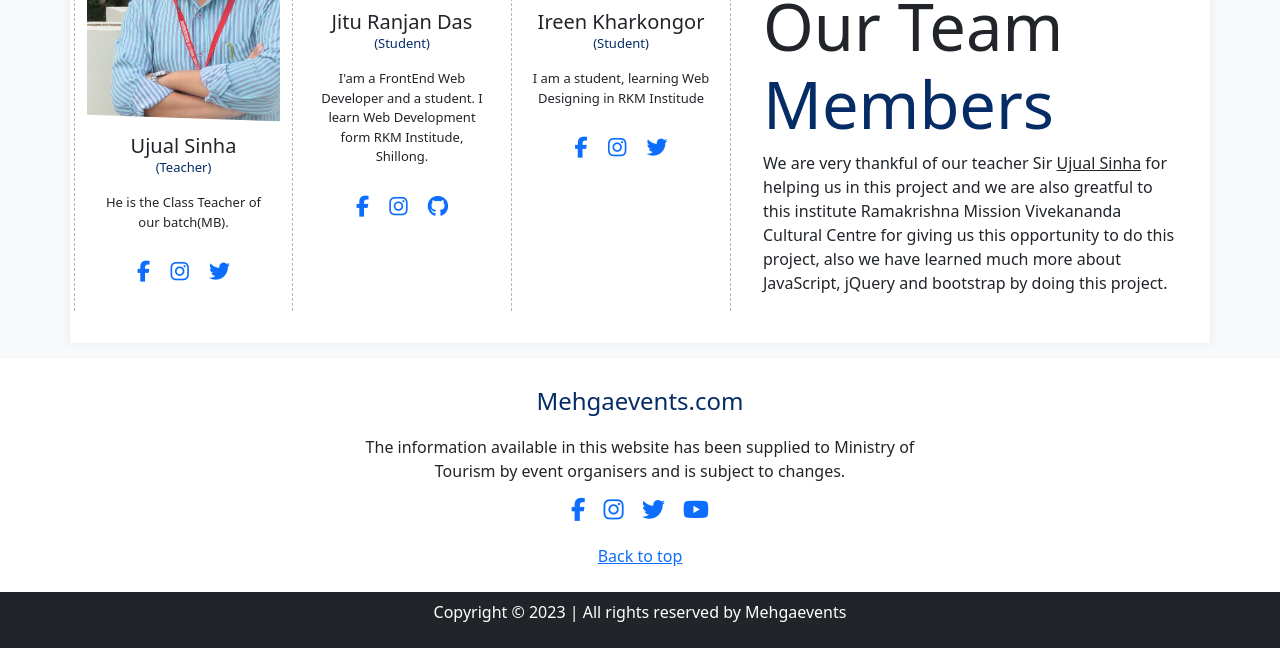
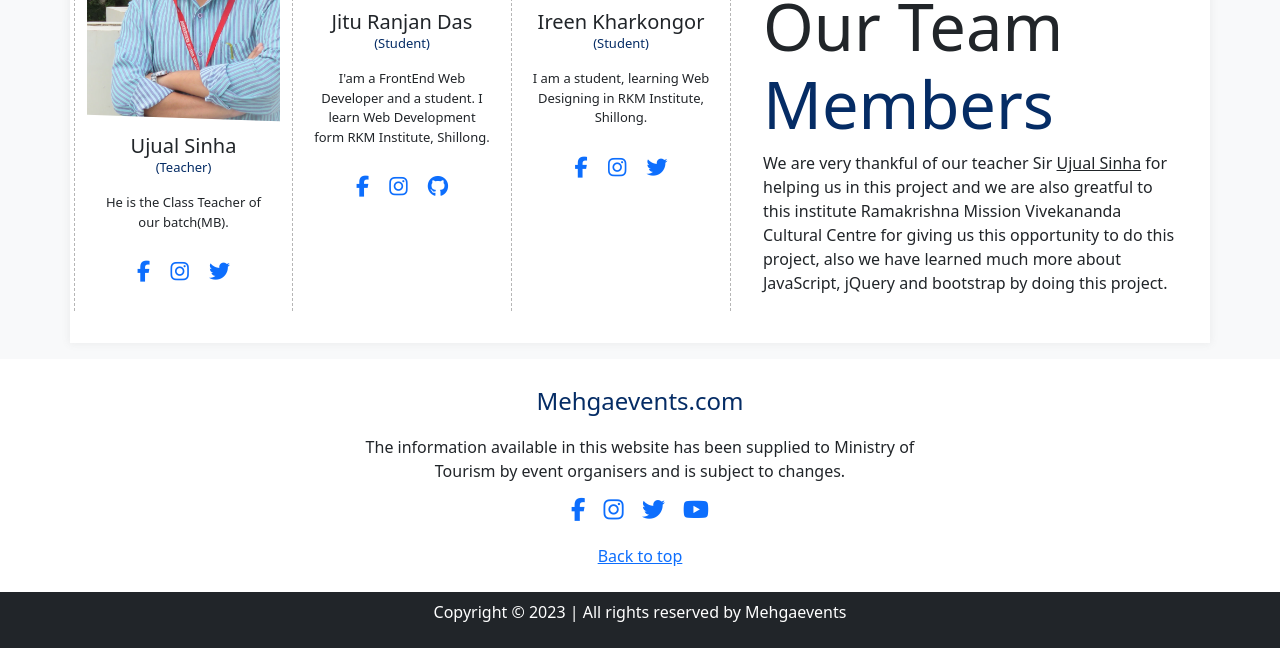
Before and after one commit to Jitudz143/MeghaEvent, a plain HTML site: page about.html in a window 1280 px wide. Shown: the part 262-910 px from the top of the page. Drawn offline with nearby package versions, Linux system fonts and the light colour scheme.

Commit message:
Update about.html

```diff
--- a/about.html
+++ b/about.html
@@ -120,7 +120,7 @@
                                     <h4 class="fs-5 m-0 ">Jitu Ranjan Das</h4>
                                     <p class="text-featured p-0 fw-medium text-primary-emphasis">(Student)</p>
                                     <p class="text-featured">I'am a FrontEnd Web Developer and a student. I learn Web
-                                        Development form RKM Institude, Shillong.</p>
+                                        Development form RKM Institute, Shillong.</p>
                                     <div>
                                         <p class="pt-2">
                                             <a class="link" href="https://www.facebook.com/jitu.das.560272"
@@ -145,7 +145,7 @@
                                 <div class="description text-center p-2 pt-3">
                                     <h4 class="fs-5 m-0">Ireen Kharkongor</h4>
                                     <p class="text-featured p-0 fw-medium text-primary-emphasis">(Student)</p>
-                                    <p class="text-featured"> I am a student, learning Web Designing in RKM Institude </p>
+                                    <p class="text-featured"> I am a student, learning Web Designing in RKM Institute, Shillong. </p>
                                     <div>
                                         <p class="pt-2">
                                             <a class="link" href="#" target="_blank"><i
```
